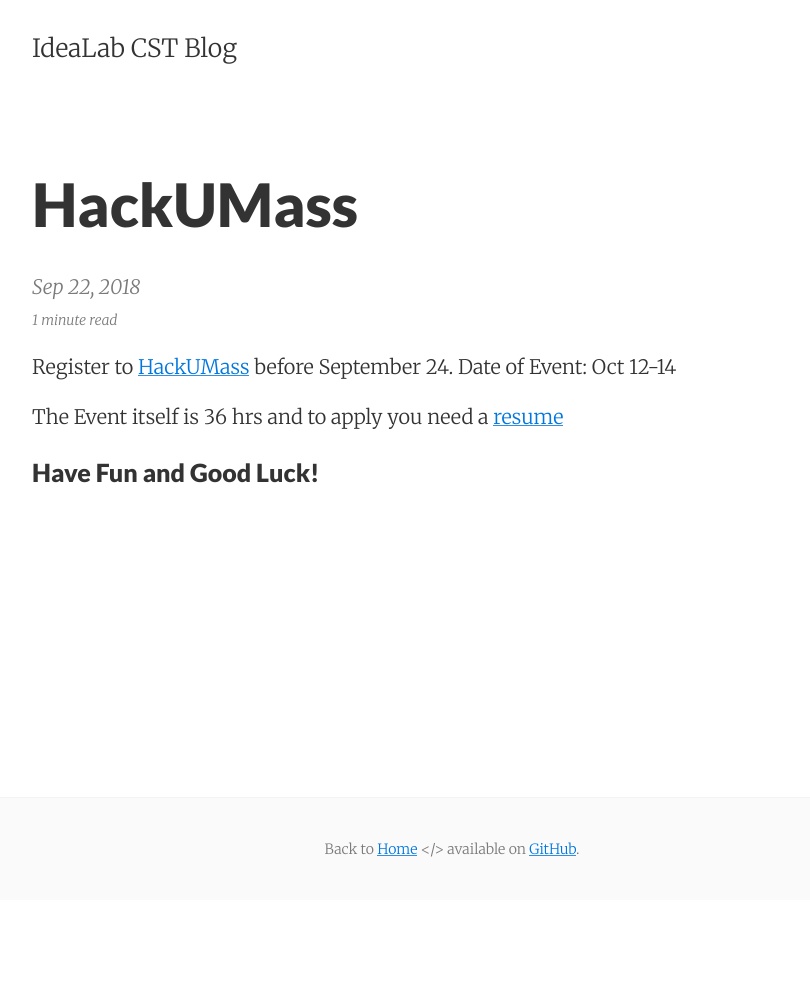
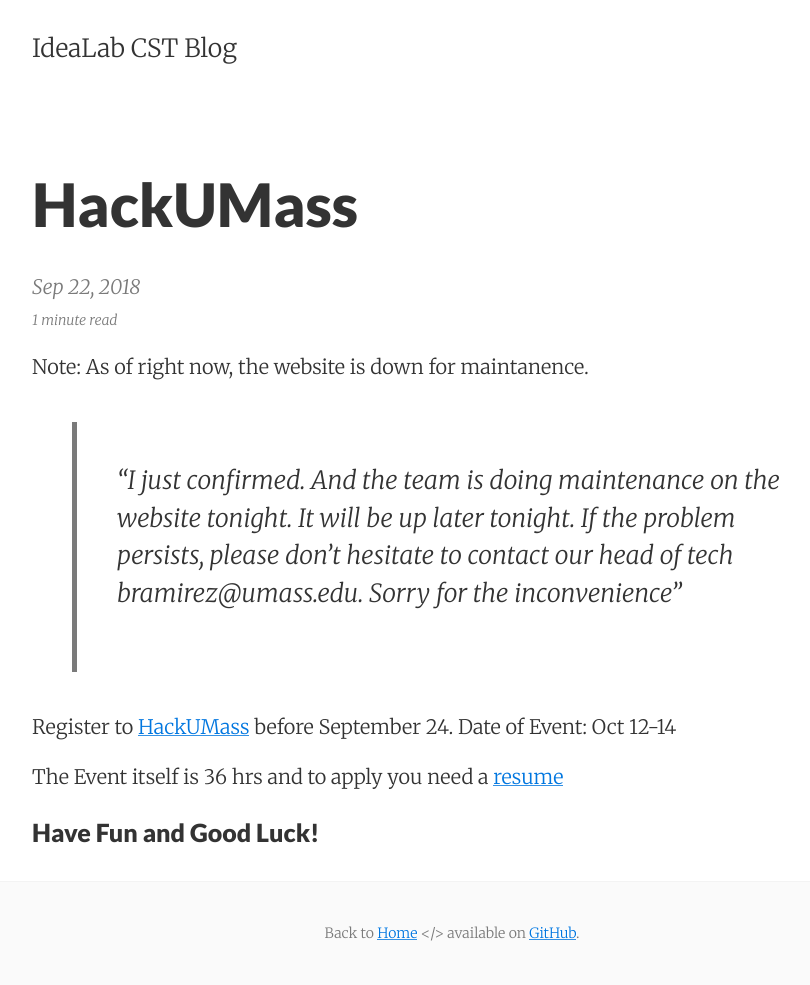
Before and after one commit to idea-lab/cst-blog, a Jekyll site: the page built from _posts/2018-09-22-hackUMassAnn.md, in a window 1280 px wide. Shown: the whole page, without its empty margins (188-998 px from the left). Built offline with Jekyll 4.4.1, drawn with Linux system fonts in a browser that asks for light colours; before the commit the page ends 900 px from its top, so only the background shows below that.

Commit message:
hackumass down

```diff
--- a/_posts/2018-09-22-hackUMassAnn.md
+++ b/_posts/2018-09-22-hackUMassAnn.md
@@ -6,6 +6,10 @@ summary:    Upcomming Hack-A-Thon in UMass Amherst.
 categories: hack-a-thon cst
 ---
 
+Note: As of right now, the website is down for maintanence.
+
+>"I just confirmed. And the team is  doing maintenance on the website tonight. It will be up later tonight. If the problem persists, please don't hesitate to contact our head of tech bramirez@umass.edu. Sorry for the inconvenience"
+
 Register to [HackUMass](https://hackumass.com/ "HackUMass") before September 24.
 Date of Event: Oct 12-14
 
```
